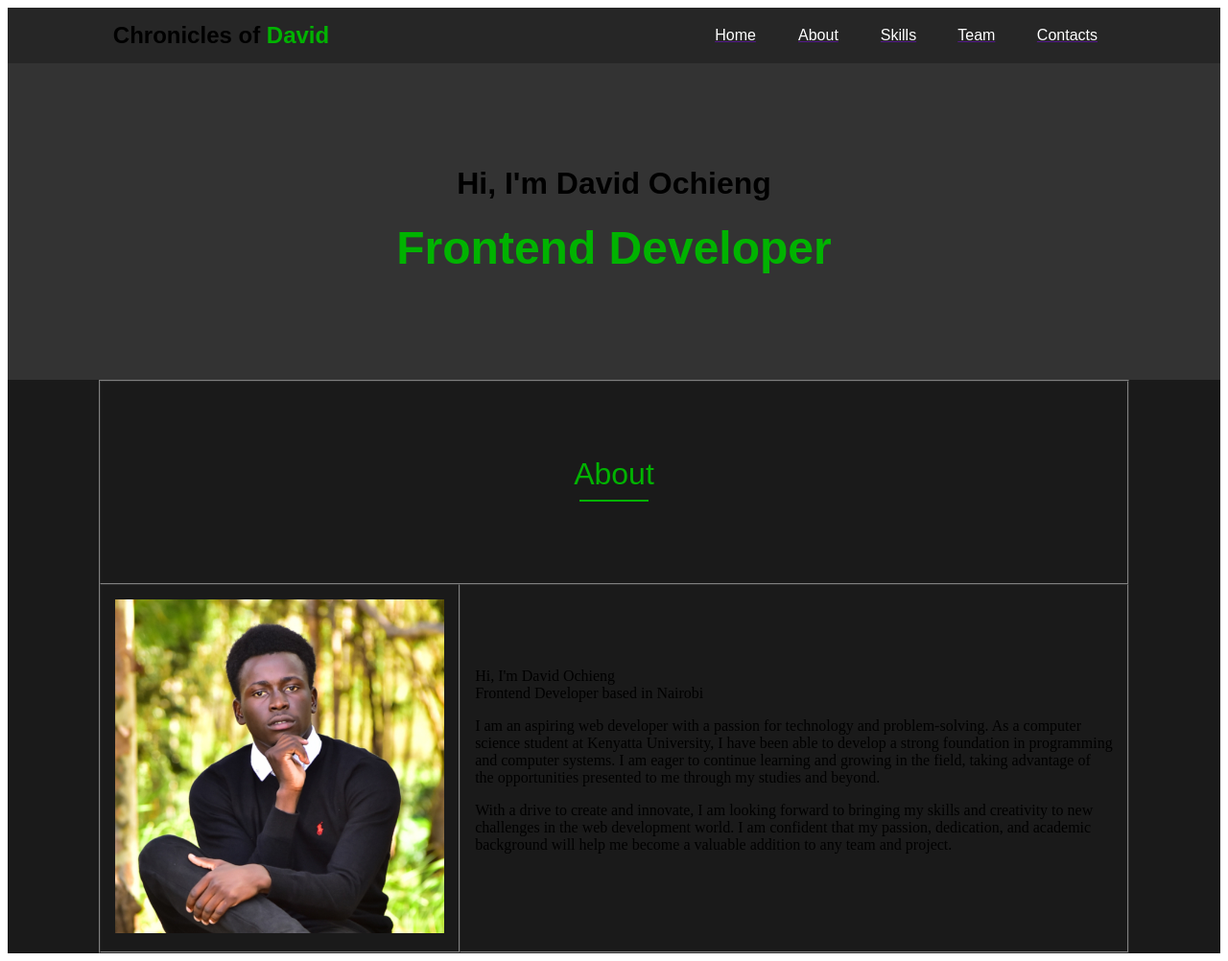
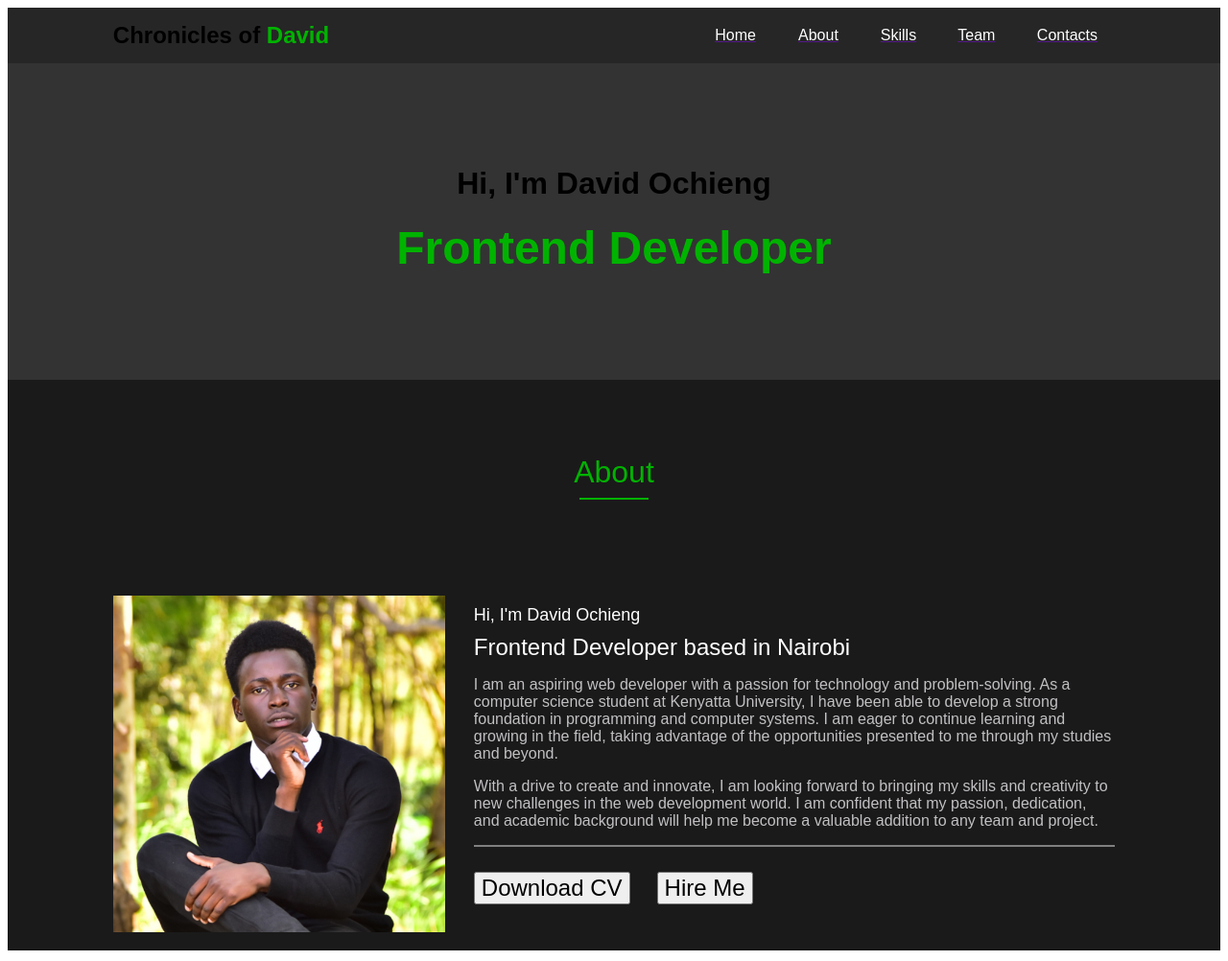
Before and after one commit to DevitoDbug/HTML-project1, a plain HTML site: page index.html in a window 1280 px wide. Shown: the whole page at 96% size. Drawn offline with Linux system fonts and the light colour scheme.

Commit message:
Building the about section

```diff
--- a/index.html
+++ b/index.html
@@ -85,7 +85,7 @@
 <table border="0" width = "100%" cellpadding = "0" cellspacing="0" bgcolor = "1a1a1a">
     <tr>
         <td >
-            <table border = "1" width = "85%" cellpadding = "15" cellspacing="0" align = "center">
+            <table border = "0" width = "85%" cellpadding = "15" cellspacing="0" align = "center">
                 <!-- Heading Start -->
                 <tr>
                     <td height = "180" align="center" valign = "middle" colspan="2">
@@ -100,34 +100,55 @@
                     <td width = "35%">
                         <img src = "artlife-pics/DAVID.jpg" width = "100%" alt="me"/>
                     </td>
-                    <td width = "65%">
+                    <td width = "65%" valign = "top">
                         <table border = "0" width = "100%" cellpadding = "0" cellspacing="0" align = "center">
                             <tr>
-                                <td>
+                                <td height = "40">
+                                    <font face = "arial" size = "4" color = "#ffffff">
                                         Hi, I'm David Ochieng
+                                    </font>
                                 </td>
                             </tr>
                             <tr>
                                 <td>
+                                    <font face = "arial" size = "5" color = "#ffffff">
                                         Frontend Developer based in Nairobi
+                                    </font>
                                 </td>
                             </tr>
                             <tr>
                                 <td>
                                     <p>
+                                        <font face = "arial" size = "3" color = "#c2c0c3">
                                             I am an aspiring web developer with a passion for technology
                                             and problem-solving. As a computer science student at Kenyatta University, I
                                             have been able to develop a strong foundation in programming and
                                             computer systems. I am eager to continue learning and growing in the
                                             field, taking advantage of the opportunities presented to me through my
                                             studies and beyond.
+                                        </font>
                                     </p>
                                     <p>
+                                        <font face = "arial" size = "3" color = "#c2c0c3">
                                         With a drive to create and innovate, I am looking forward to bringing
                                         my skills and creativity to new challenges in the web development world.
                                         I am confident that my passion, dedication, and academic background will
                                         help me become a valuable addition to any team and project.
+                                        </font>
                                     </p>
+                                    <hr noshade="">
+                                    <br/>
+                                    <button type="button">
+                                        <font face = "arial" size = "5">
+                                            Download CV
+                                        </font>
+                                    </button>
+                                    &nbsp;&nbsp;&nbsp;&nbsp;&nbsp;
+                                    <button type="button">
+                                        <font face = "arial" size = "5">
+                                            Hire Me
+                                        </font>
+                                    </button>
                                 </td>
                             </tr>
                         </table>
```
Lines whose indentation alone changed are shown as unchanged.
